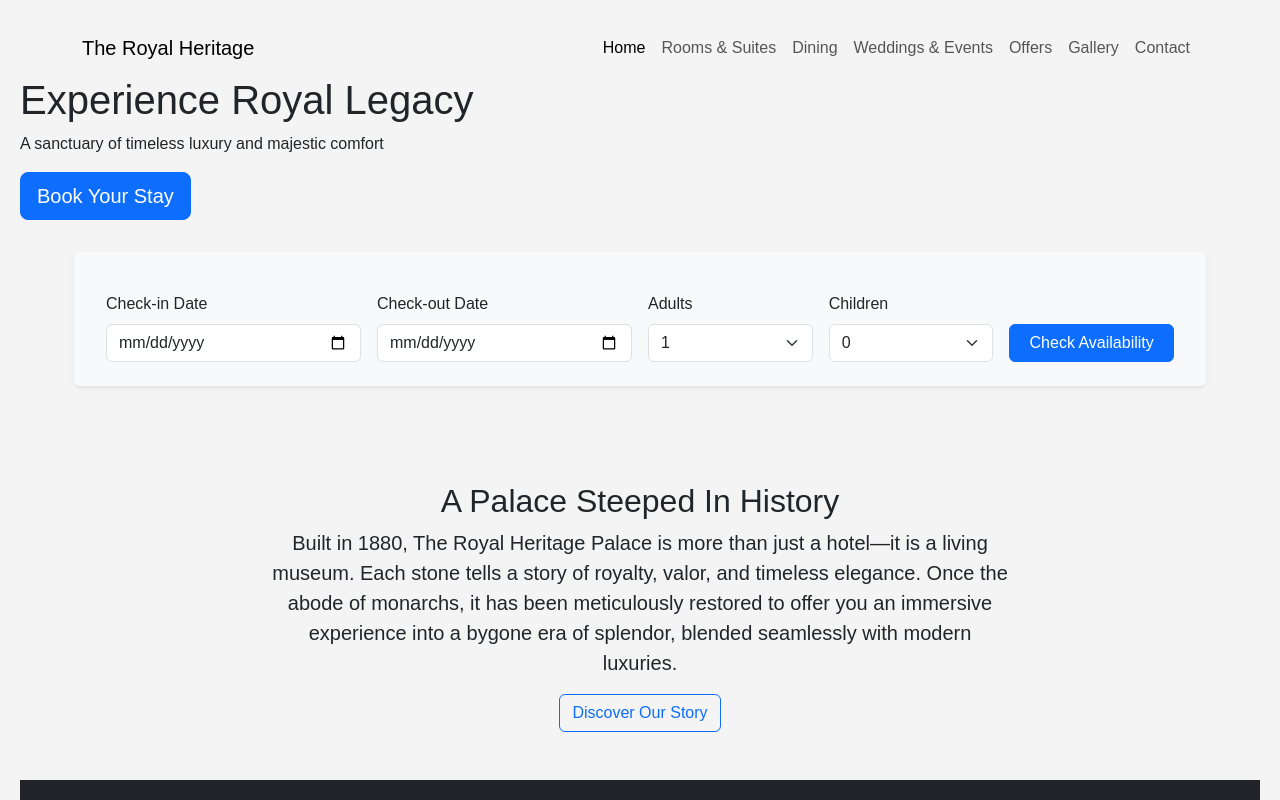
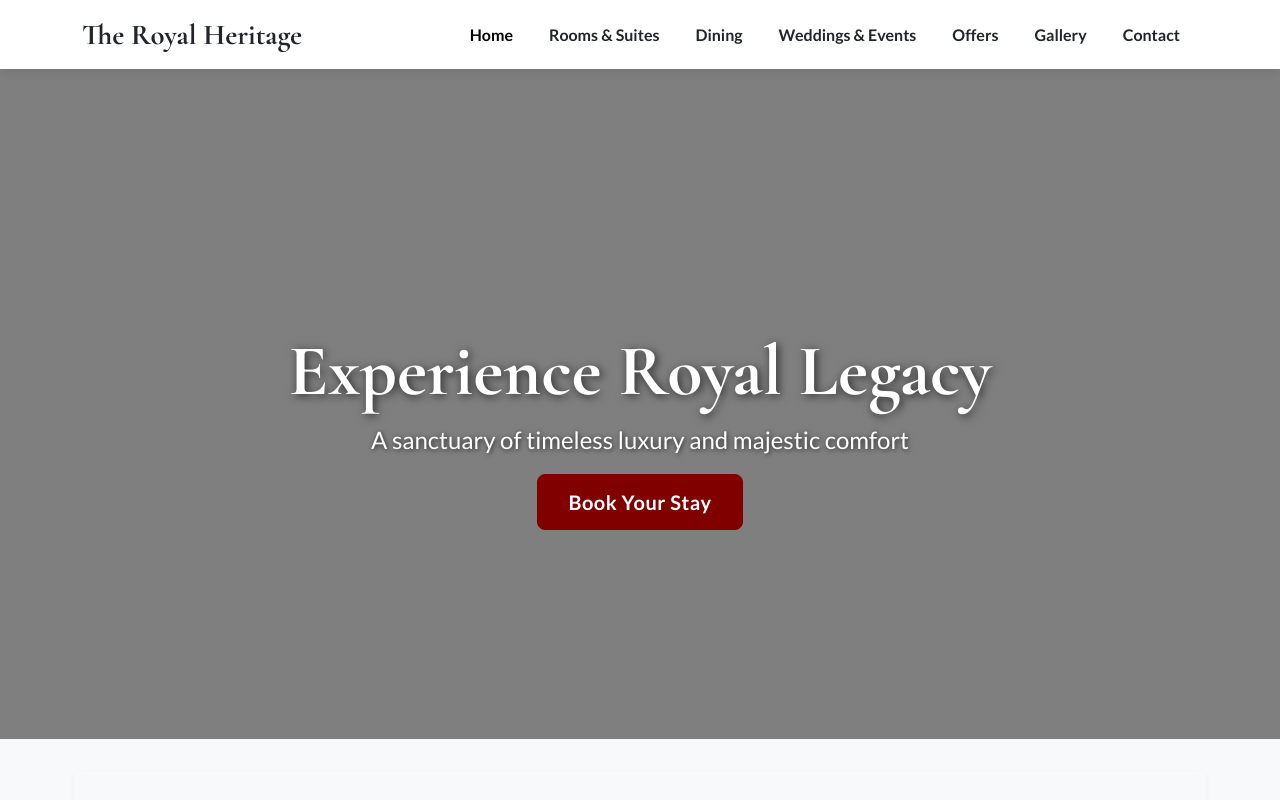
Before and after one commit to Vyshu123-Vutukuru/Hotel-Management-System, a plain HTML site: page index.html in a window 1280 px wide. Shown: the top 800 px of the page. Drawn offline with nearby package versions, Linux system fonts and the light colour scheme; files that its build step writes are made by us from their sources; grey boxes are pictures that could not be loaded; files whose address does not match are found by name.

Commit message:
style.css

```diff
--- a/style.css
+++ b/style.css
@@ -1 +1,160 @@
-body { font-family: Arial; padding: 20px; background: #f4f4f4; }
+/* --- Google Font Imports & CSS Variables --- */
+:root {
+    --font-primary: 'Cormorant Garamond', serif;
+    --font-secondary: 'Lato', sans-serif;
+    --color-gold: #D4AF37;
+    --color-maroon: #800000;
+    --color-cream: #F5F5DC;
+    --color-dark: #212529;
+    --color-light: #f8f9fa;
+}
+
+body {
+    font-family: var(--font-secondary);
+    background-color: #fff;
+    color: #333;
+}
+
+h1, h2, h3, h4, h5, h6, .navbar-brand {
+    font-family: var(--font-primary);
+    font-weight: 700;
+}
+
+/* --- Buttons --- */
+.btn-primary {
+    background-color: var(--color-maroon);
+    border-color: var(--color-maroon);
+    font-family: var(--font-secondary);
+    font-weight: bold;
+    letter-spacing: 0.5px;
+    padding: 12px 30px;
+    transition: all 0.3s ease;
+}
+.btn-primary:hover {
+    background-color: #600000;
+    border-color: #600000;
+    transform: translateY(-2px);
+}
+.btn-outline-primary {
+    color: var(--color-maroon);
+    border-color: var(--color-maroon);
+}
+.btn-outline-primary:hover {
+    color: #fff;
+    background-color: var(--color-maroon);
+}
+
+
+/* --- Header & Navigation --- */
+.navbar {
+    background-color: rgba(255, 255, 255, 0.9);
+    backdrop-filter: blur(10px);
+    box-shadow: 0 2px 10px rgba(0,0,0,0.1);
+}
+.navbar-brand {
+    font-size: 1.8rem;
+    color: var(--color-dark);
+}
+.nav-link {
+    color: var(--color-dark);
+    font-weight: bold;
+    margin: 0 10px;
+    transition: color 0.3s ease;
+}
+.nav-link:hover, .nav-link.active {
+    color: var(--color-maroon);
+}
+
+/* --- Hero Section --- */
+.hero-section {
+    position: relative;
+    height: 90vh;
+    color: white;
+    display: flex;
+    align-items: center;
+    justify-content: center;
+    text-align: center;
+}
+#heroCarousel .carousel-item {
+    height: 90vh;
+    background-size: cover;
+    background-position: center;
+}
+.hero-section::after { /* Overlay */
+    content: '';
+    position: absolute;
+    top: 0;
+    left: 0;
+    right: 0;
+    bottom: 0;
+    background: rgba(0, 0, 0, 0.5);
+}
+.hero-content {
+    position: relative;
+    z-index: 2;
+}
+.hero-content h1 {
+    font-size: 4.5rem;
+    font-weight: 700;
+    text-shadow: 2px 2px 10px rgba(0,0,0,0.7);
+}
+.hero-content p {
+    font-size: 1.5rem;
+    font-family: var(--font-secondary);
+    text-shadow: 1px 1px 5px rgba(0,0,0,0.7);
+}
+
+/* --- Booking Widget --- */
+.booking-widget-section {
+    background-color: var(--color-light);
+    margin-top: -50px;
+    position: relative;
+    z-index: 10;
+}
+.booking-widget-section .form-control, .booking-widget-section .form-select {
+    height: 50px;
+}
+
+/* --- Heritage Section --- */
+.heritage-section {
+    background-color: #fff;
+}
+.section-title {
+    font-size: 2.8rem;
+    color: var(--color-dark);
+    margin-bottom: 2rem;
+    position: relative;
+    padding-bottom: 1rem;
+}
+.section-title::after { /* Gold underline */
+    content: '';
+    position: absolute;
+    bottom: 0;
+    left: 50%;
+    transform: translateX(-50%);
+    width: 80px;
+    height: 3px;
+    background-color: var(--color-gold);
+}
+
+/* --- Footer --- */
+.footer-section {
+    background-color: var(--color-dark);
+}
+.footer-section a {
+    text-decoration: none;
+    transition: color 0.3s ease;
+}
+.footer-section a:hover {
+    color: var(--color-gold) !important;
+}
+
+/* --- Responsive Adjustments --- */
+@media (max-width: 768px) {
+    .hero-content h1 {
+        font-size: 2.5rem;
+    }
+    .hero-content p {
+        font-size: 1.2rem;
+    }
+}
```
